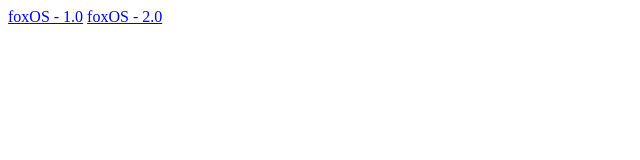
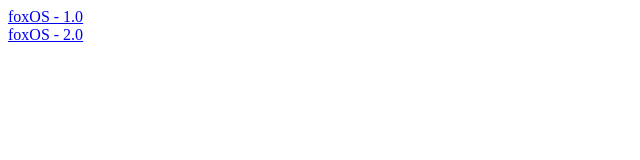
Before and after one commit to fanghuangxu/foxOS, a plain HTML site: page index.html in a window 1280 px wide. Shown: the whole page, without its empty margins (0-640 px from the left). Drawn offline with Linux system fonts and the light colour scheme.

Commit message:
Update index.html

```diff
--- a/index.html
+++ b/index.html
@@ -5,7 +5,7 @@
     <title>foxOS</title>
 </head>
 <body>
-    <a href="foxOS - v0.0.1 - x86.html">foxOS - 1.0</a>
+    <a href="foxOS - v0.0.1 - x86.html">foxOS - 1.0</a><br>
     <a href="foxOS - v0.0.2 - x86.html">foxOS - 2.0</a>
 </body>
 </html>
```
